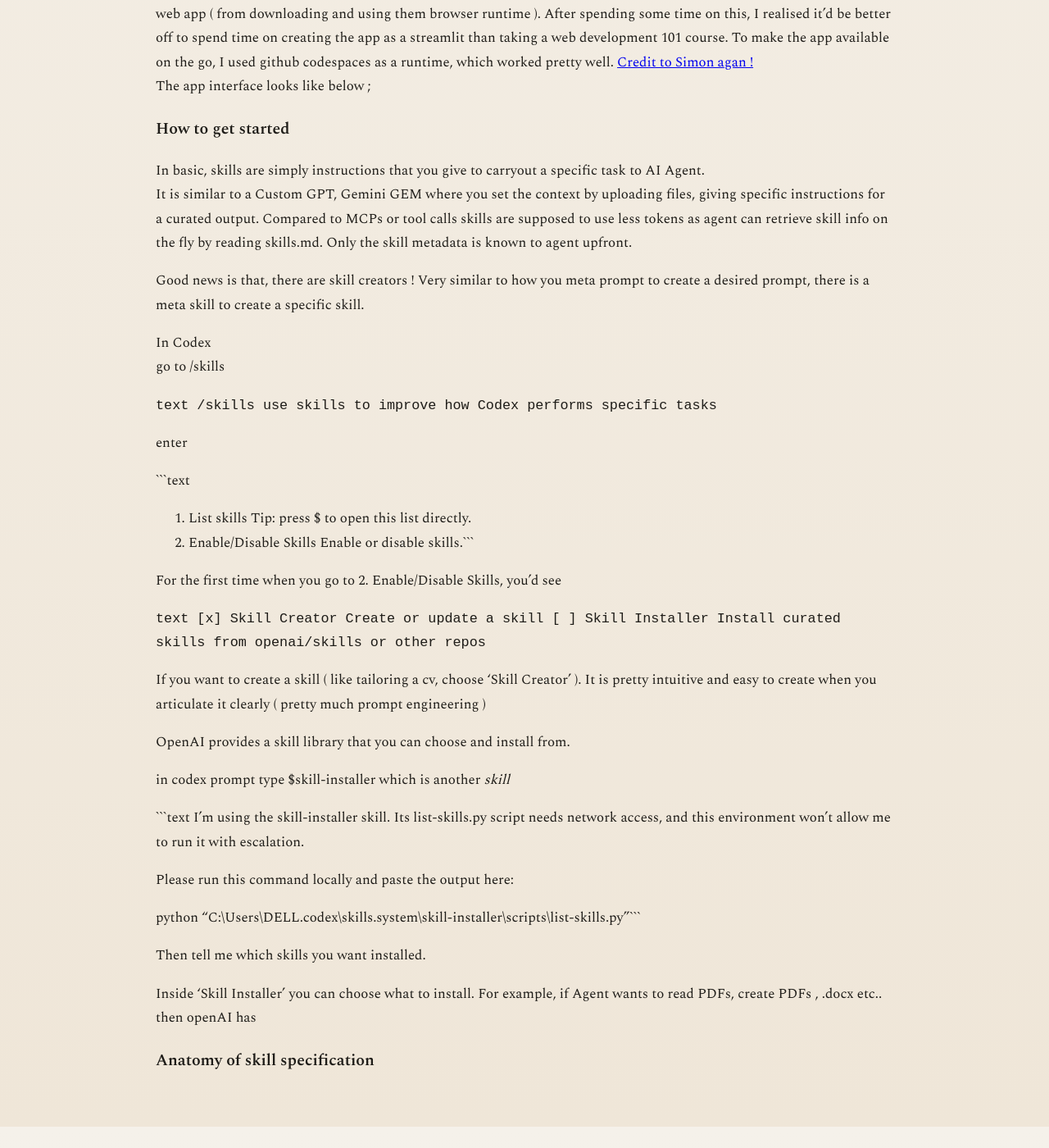
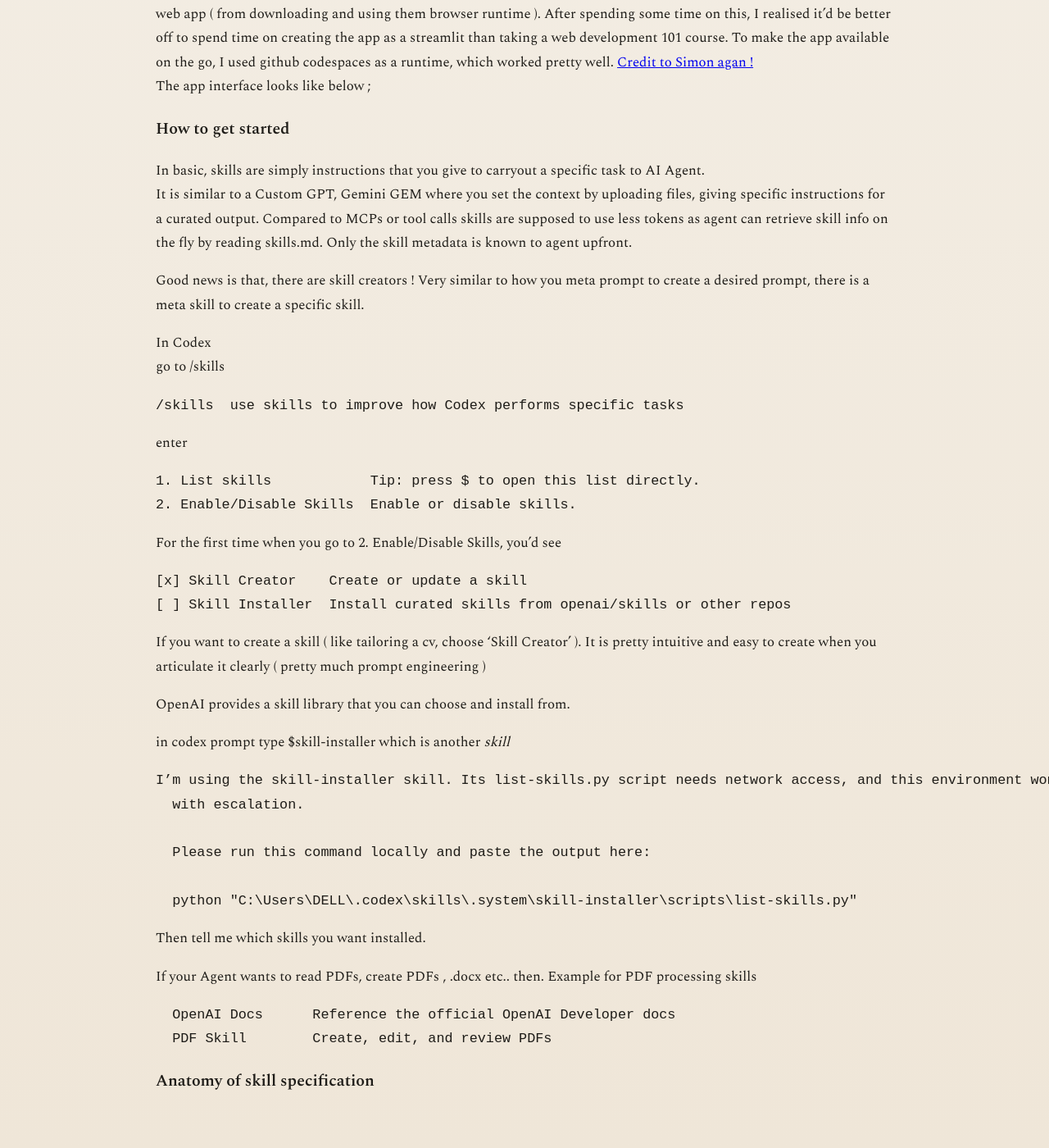
Before and after one commit to nilanka-weeraman/nilanka-weeraman.github.io, a Jekyll site: the page built from _posts/2026-02-06-configuring_using_agent_skills.md, in a window 1280 px wide and 1400 px high, scrolled down 1133 px. Shown: the whole window at 82% size. Built offline with Jekyll 4.4.1, drawn with Linux system fonts in a browser that asks for light colours; before the commit the page ends 2507 px from its top, so only the background shows below that.

Commit message:
improve fomating

````diff
--- a/_posts/2026-02-06-configuring_using_agent_skills.md
+++ b/_posts/2026-02-06-configuring_using_agent_skills.md
@@ -30,19 +30,22 @@ In Codex <br>
 go to /skills
 
 ```text
-/skills  use skills to improve how Codex performs specific tasks```
+/skills  use skills to improve how Codex performs specific tasks
+```
 
 enter
 
 ```text
 1. List skills            Tip: press $ to open this list directly.
-2. Enable/Disable Skills  Enable or disable skills.```
+2. Enable/Disable Skills  Enable or disable skills.
+```
 
 For the first time when you go to 2. Enable/Disable Skills, you'd see <br>
 
 ```text
 [x] Skill Creator    Create or update a skill
-[ ] Skill Installer  Install curated skills from openai/skills or other repos```
+[ ] Skill Installer  Install curated skills from openai/skills or other repos
+```
 
 If you want to create a skill ( like tailoring a cv, choose 'Skill Creator' ). It is pretty intuitive and easy to create when you articulate it clearly ( pretty much prompt engineering ) <br>
 
@@ -56,11 +59,16 @@ I’m using the skill-installer skill. Its list-skills.py script needs network a
 
   Please run this command locally and paste the output here:
 
-  python "C:\Users\DELL\.codex\skills\.system\skill-installer\scripts\list-skills.py"```
+  python "C:\Users\DELL\.codex\skills\.system\skill-installer\scripts\list-skills.py"
+```
 
   Then tell me which skills you want installed.
 
-Inside 'Skill Installer' you can choose what to install. For example, if Agent wants to read PDFs, create PDFs , .docx etc.. then openAI has
+If your Agent wants to read PDFs, create PDFs , .docx etc.. then. Example for PDF processing skills <br>
+```text
+  OpenAI Docs      Reference the official OpenAI Developer docs
+  PDF Skill        Create, edit, and review PDFs
+```
 
 
 ### Anatomy of skill specification
````
